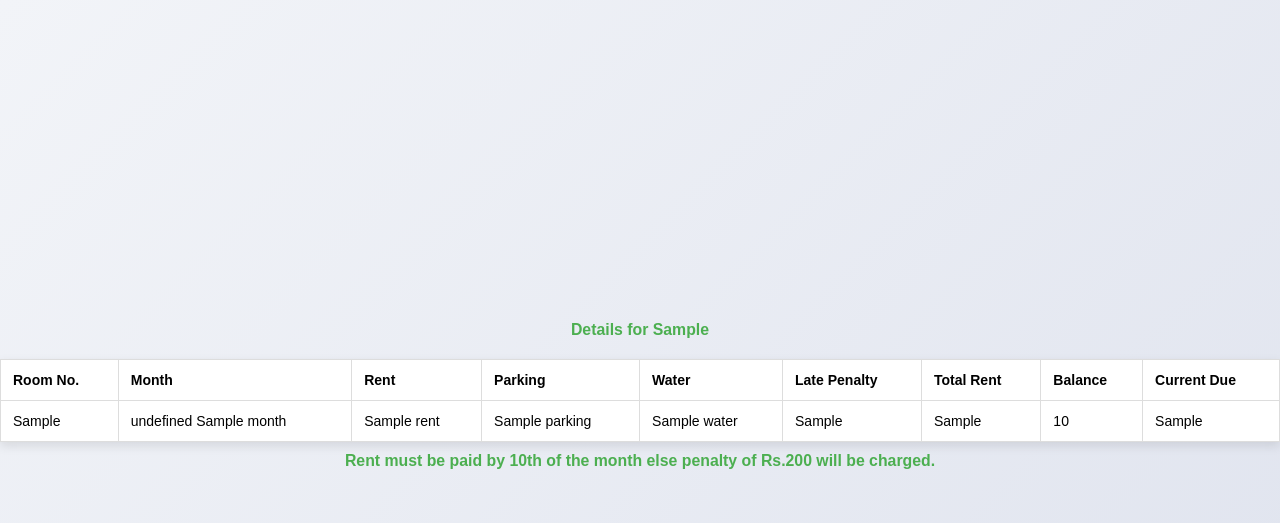
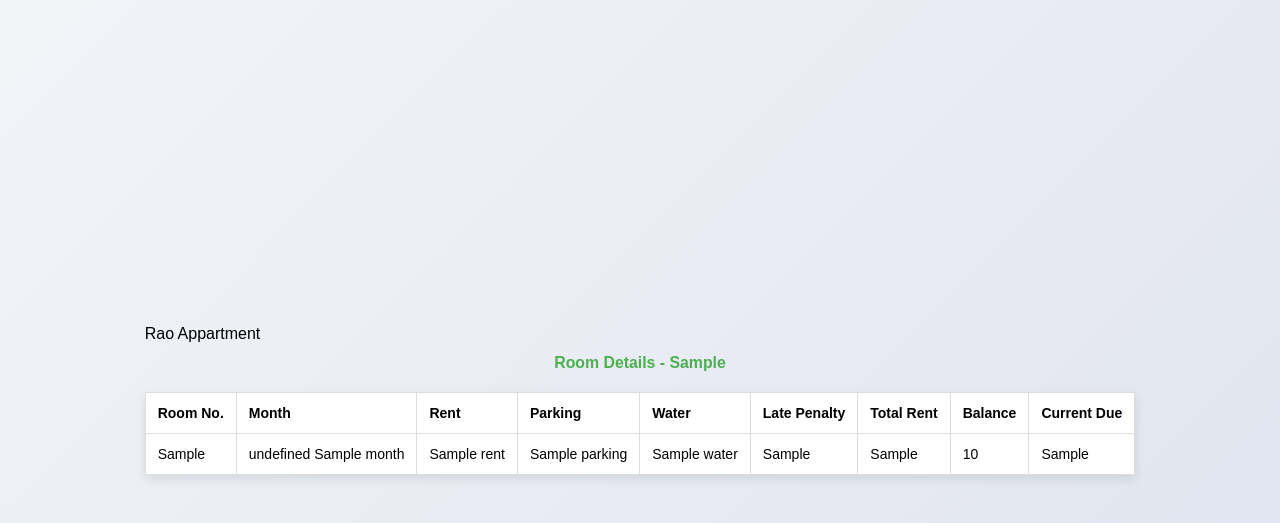
Before and after one commit to Pranshuxyadav/RAO-appartment-RMS, a Flask app: template templates/room_data.html in a window 1280 px wide. Shown: the top 523 px of the page. Run offline with Flask 3, Linux system fonts and the light colour scheme; the template is opened without the code that fills it: most values are stand-ins (such as "Sample title", 1, 10 or a date in 2020).

Commit message:
Update room_data.html

```diff
--- a/templates/room_data.html
+++ b/templates/room_data.html
@@ -8,9 +8,16 @@
     <title>Room Details</title>
 </head>
 <body>
-    <h1>Details for {{ room_no }}</h1>
+    <div class="container">
+        <header>
+            <div class="logo">Rao Appartment</div>
+            <h1>Room Details - {{ room_no }}</h1>
+        </header>
+        <main>
             {% if tenant %}
-    <table border="1">
+            <div class="card">
+                <table>
+                    <thead>
                         <tr>
                             <th>Room No.</th>
                             <th>Month</th>
@@ -22,41 +29,44 @@
                             <th>Balance</th>
                             <th>Current Due</th>
                         </tr>
+                    </thead>
+                    <tbody>
                         <tr>
                             <td data-label="Room No.">{{ tenant['Room No.'] }}</td>
                             <td data-label="Month" id="monthDisplay">{{ tenant['Month'] }}</td>
                             <td data-label="Rent">{{ tenant['Rent'] }}</td>
                             <td data-label="Parking">{{ tenant['Parking'] }}</td>
                             <td data-label="Water">{{ tenant['Water'] }}</td>
-            <td data-label="Late Penalty">{{ tenant['Late Penalty'] }}</td> <!-- Corrected field -->
+                            <td data-label="Late Penalty">{{ tenant['Late Penalty'] }}</td>
                             <td data-label="Total Rent">{{ tenant['Total Rent'] }}</td>
                             <td data-label="Balance">{{ tenant['Balance'] }}</td>
                             <td data-label="Current Due">{{ tenant['Current Due'] }}</td>
                         </tr>
+                    </tbody>
                 </table>
+            </div>
             {% else %}
-        <p>No data found for Room No. {{ room_no }}.</p>
+            <div class="card">
+                <p class="no-data">No data found for Room No. {{ room_no }}. Please contact the management office for assistance.</p>
+            </div>
             {% endif %}
-<h1>Rent must be paid by 10th of the month else penalty of Rs.200 will be charged.</h1>
-    <!-- Add the script at the bottom before the closing body tag -->
+        </main>
+    </div>
+
     <script>
-        // Function to convert a numeric month to a month name
         function getMonthName(monthNumber) {
             const months = [
                 "January", "February", "March", "April", "May", "June",
                 "July", "August", "September", "October", "November", "December"
             ];
-            return months[monthNumber - 1]; // monthNumber is 1-based, so subtract 1 for 0-based index
+            return months[monthNumber - 1];
         }
 
-        // Assuming you get the month as part of a full date (e.g., "2024-09-24 00:00:00")
-        let fullDate = "{{ tenant['Month'] }}"; // Extracted from the backend, formatted as YYYY-MM-DD
-        let numericMonth = parseInt(fullDate.split('-')[1], 10); // Get the month part (e.g., "09" → 9)
+        let fullDate = "{{ tenant['Month'] }}";
+        let numericMonth = parseInt(fullDate.split('-')[1], 10);
         let monthName = getMonthName(numericMonth);
 
-        // Update the displayed month to show its name instead of the number
-        document.getElementById('monthDisplay').innerText = monthName + ' ' + fullDate.split('-')[0]; // Add year back
+        document.getElementById('monthDisplay').innerText = monthName + ' ' + fullDate.split('-')[0];
     </script>
-
 </body>
 </html>
```
Lines whose indentation alone changed are shown as unchanged.
